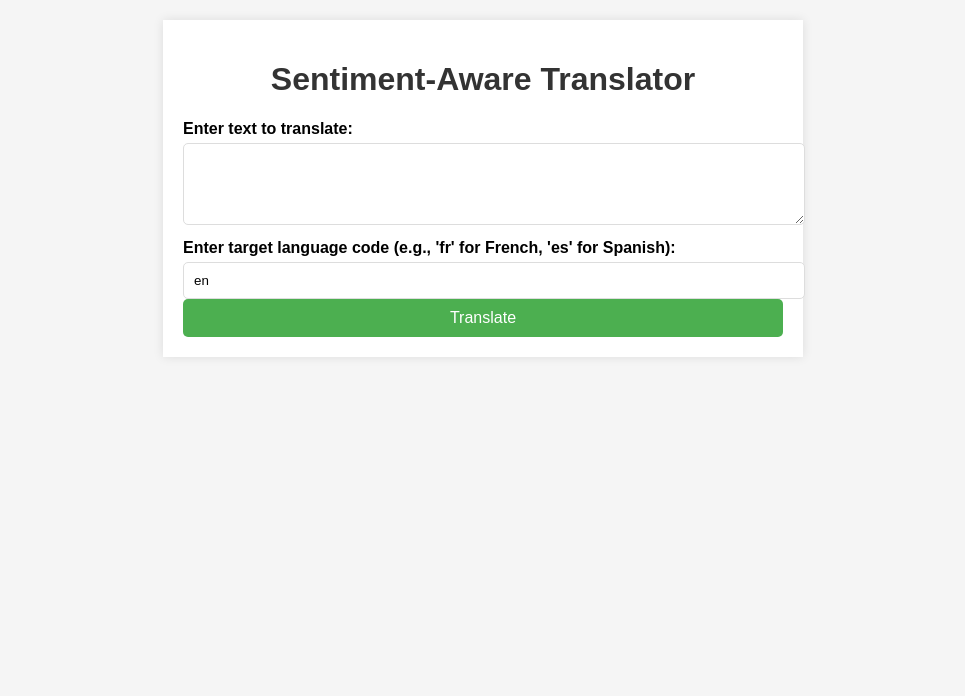
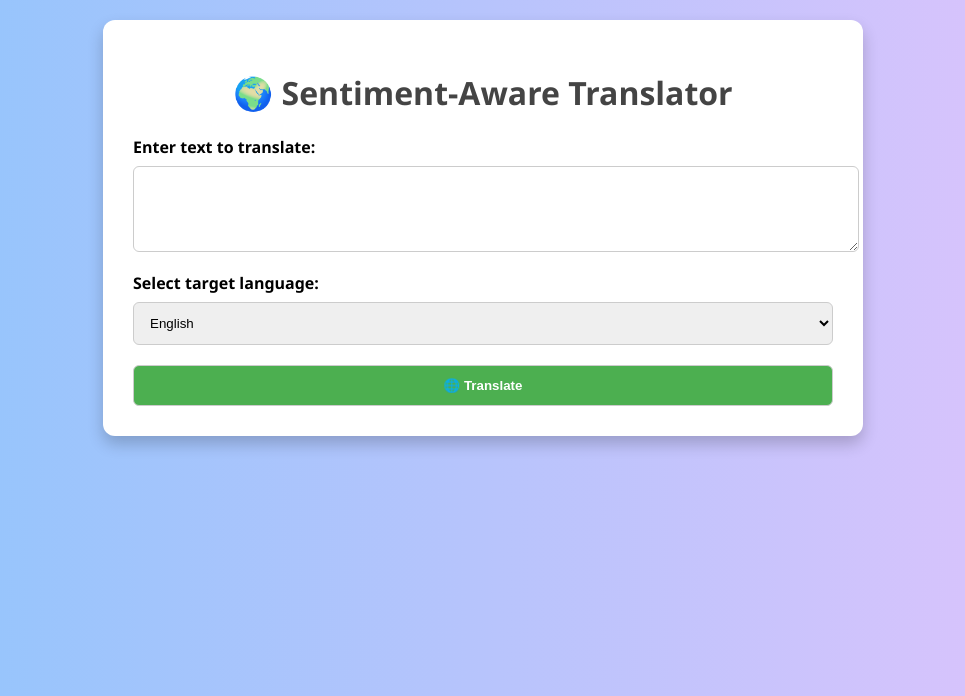
Before and after one commit to Anish9345/Emotion-Aware-Context-Based-AI-Translator-with-Sentiment-Preservation, a Flask app: page / in a window 1280 px wide. Shown: the top 696 px of the page, without its empty margins (157-1122 px from the left). Run offline with Flask 3, Linux system fonts and the light colour scheme.

Commit message:
Update index.html

```diff
--- a/project 2/templates/index.html
+++ b/project 2/templates/index.html
@@ -6,81 +6,86 @@
     <title>Sentiment-Aware Translator</title>
     <style>
         body {
-            font-family: Arial, sans-serif;
+            font-family: 'Segoe UI', sans-serif;
             margin: 0;
             padding: 20px;
-            background-color: #f5f5f5;
+            background: linear-gradient(to right, #8EC5FC, #E0C3FC);
         }
         .container {
-            max-width: 600px;
-            margin: 0 auto;
+            max-width: 700px;
+            margin: auto;
+            padding: 30px;
+            border-radius: 12px;
+            box-shadow: 0 8px 16px rgba(0,0,0,0.2);
             background-color: white;
-            padding: 20px;
-            box-shadow: 0 0 10px rgba(0, 0, 0, 0.1);
         }
+
         h1 {
             text-align: center;
-            color: #333;
+            color: #444;
         }
         label {
-            font-weight: bold;
+            font-weight: 600;
+            margin-top: 15px;
             display: block;
-            margin-top: 10px;
         }
-        input, select, textarea {
+        select, textarea, button {
             width: 100%;
-            padding: 10px;
-            margin-top: 5px;
-            border: 1px solid #ddd;
-            border-radius: 5px;
+            padding: 12px;
+            margin-top: 8px;
+            border-radius: 6px;
+            border: 1px solid #ccc;
         }
         button {
-            width: 100%;
-            padding: 10px;
             background-color: #4CAF50;
             color: white;
-            border: none;
-            border-radius: 5px;
-            font-size: 16px;
-            cursor: pointer;
+            font-weight: bold;
+            margin-top: 20px;
+            transition: 0.3s;
         }
         button:hover {
             background-color: #45a049;
         }
         .result {
-            margin-top: 20px;
-            padding: 15px;
-            background-color: #f1f1f1;
-            border-radius: 5px;
+            padding: 20px;
+            margin-top: 25px;
+            border-radius: 8px;
+            color: white;
         }
-        .result p {
-            margin: 0;
+        .positive {
+            background-color: #4CAF50;
         }
-        .error {
-            color: red;
-            font-weight: bold;
+        .neutral {
+            background-color: #2196F3;
+        }
+        .negative {
+            background-color: #f44336;
         }
     </style>
 </head>
 <body>
     <div class="container">
-        <h1>Sentiment-Aware Translator</h1>
+        <h1>🌍 Sentiment-Aware Translator</h1>
         <form method="POST">
             <label for="text">Enter text to translate:</label>
             <textarea id="text" name="text" rows="4" required>{{ original_text }}</textarea>
 
-            <label for="target_lang">Enter target language code (e.g., 'fr' for French, 'es' for Spanish):</label>
-            <input type="text" id="target_lang" name="target_lang" value="{{ target_lang }}" required>
+            <label for="target_lang">Select target language:</label>
+            <select name="target_lang" id="target_lang" required>
+                {% for code, name in languages.items() %}
+                    <option value="{{ code }}" {% if target_lang == code %}selected{% endif %}>{{ name }}</option>
+                {% endfor %}
+            </select>
 
-            <button type="submit">Translate</button>
+            <button type="submit">🌐 Translate</button>
         </form>
 
         {% if sentiment %}
-        <div class="result">
-            <h3>Translation Result:</h3>
+        <div class="result {{ sentiment|lower }}">
+            <h3>📝 Translation Result:</h3>
             <p><strong>Original Text:</strong> {{ original_text }}</p>
-            <p><strong>Original Sentiment:</strong> {{ sentiment }}</p>
-            <p><strong>Translated Text:</strong> {{ translated_text }}</p>
+            <p><strong>Sentiment:</strong> {{ sentiment }}</p>
+            <p><strong>Translated:</strong> {{ translated_text }}</p>
         </div>
         {% endif %}
     </div>
```
